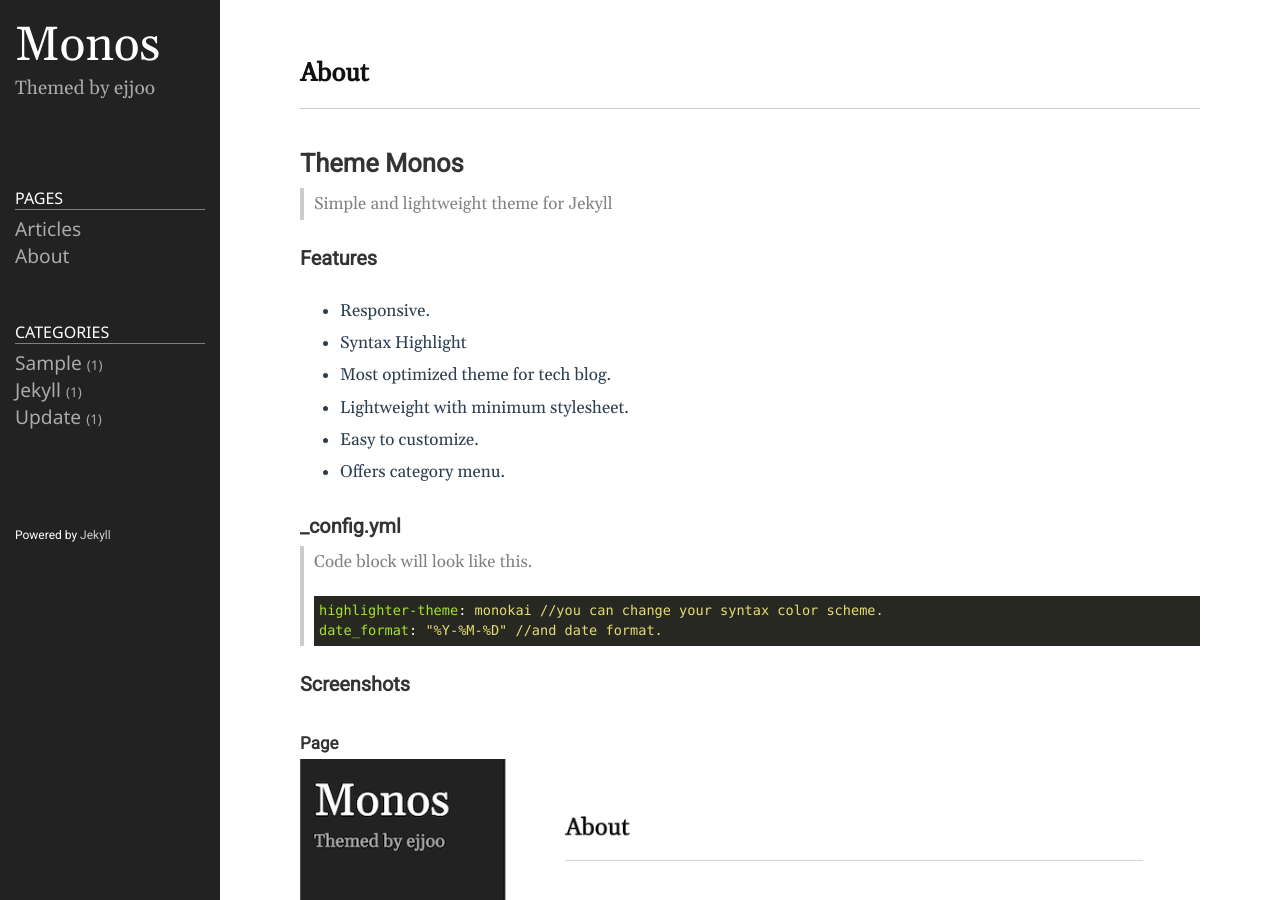
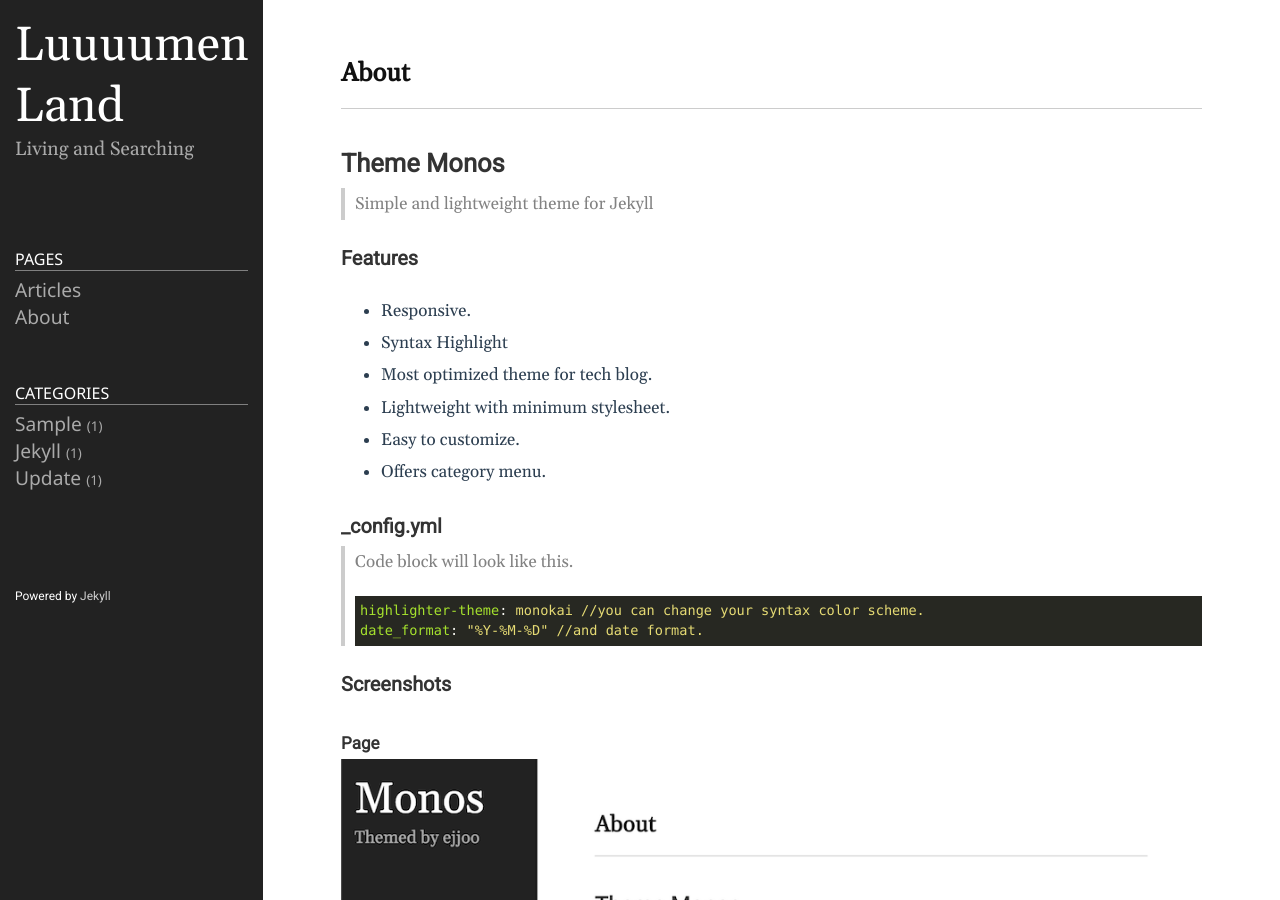
Before and after one commit to luuuumen/luuuumen.github.io, a Jekyll site: the page built from README.md, in a window 1280 px wide and 900 px high. Built offline with Jekyll 4.4.1, drawn with Linux system fonts in a browser that asks for light colours.

Commit message:
update config

```diff
--- a/_config.yml
+++ b/_config.yml
@@ -18,10 +18,10 @@
 # You can create any custom variable you would like, and they will be accessible
 # in the templates via {{ site.myvariable }}.
 
-title: Monos
+title: Luuuumen Land
 email: ejjoo7994@gmail.com
 description: >- # this means to ignore newlines until "baseurl:"
-  Themed by ejjoo
+  Living and Searching
 # baseurl: "/" # the subpath of your site, e.g. /blog
 # url: "http://ejjoo.github.io" # the base hostname & protocol for your site, e.g. http://example.com
 github_username: ejjoo
```
